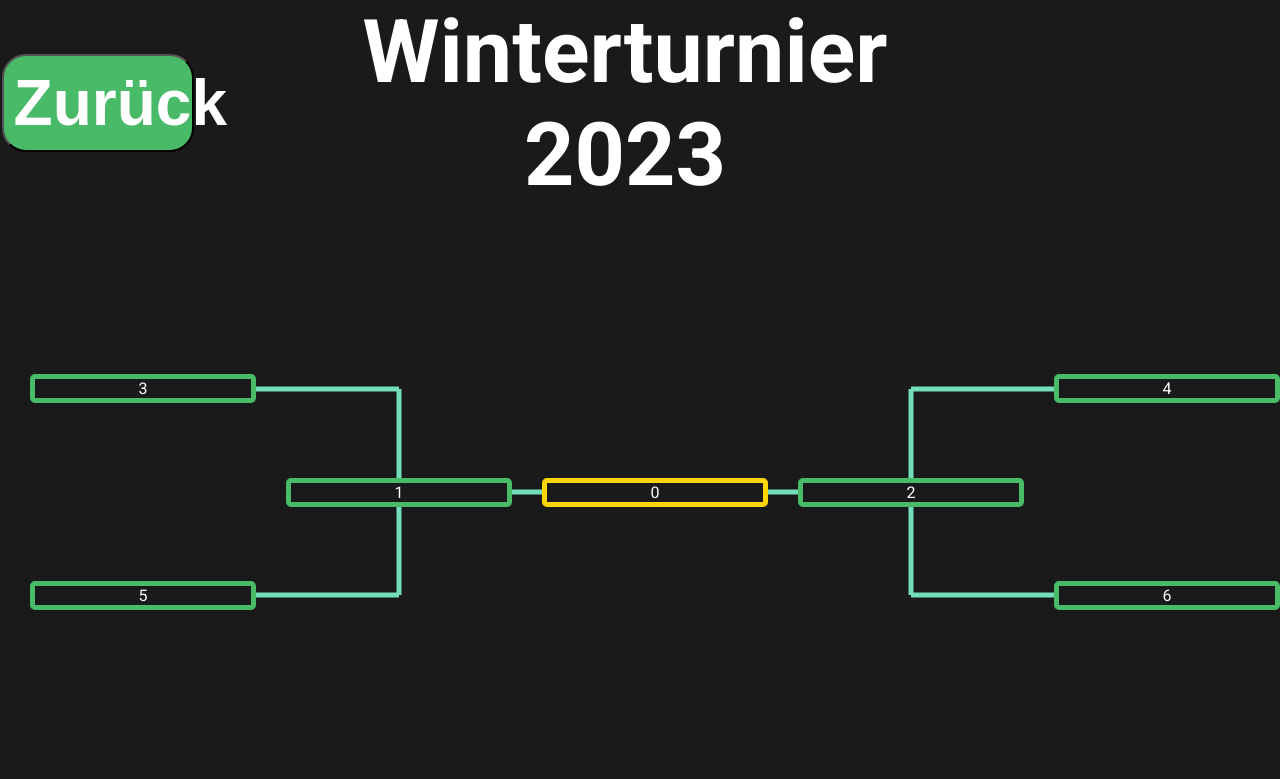
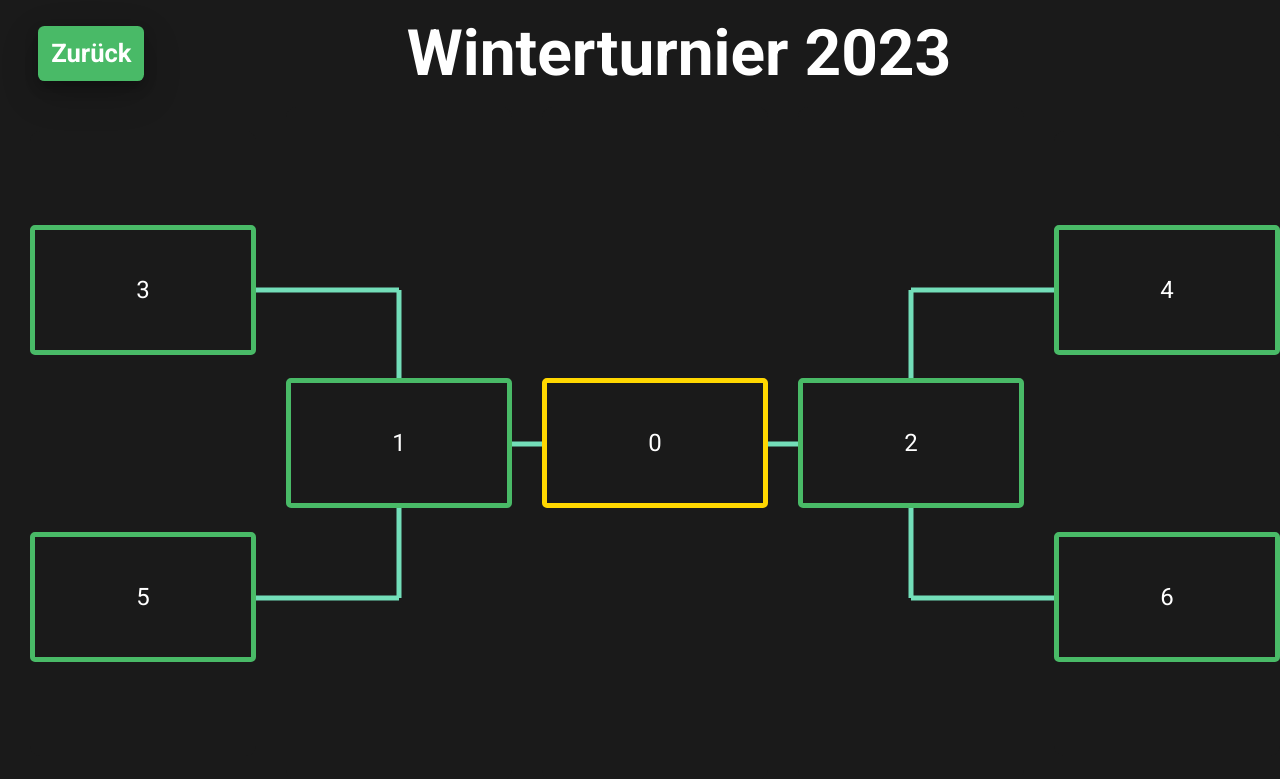
Before and after one commit to TechnikAG-HHG/footballtree, a Flask app: template code/templates/websitetree.html in a window 1280 px wide. Shown: the top 779 px of the page. Run offline with Flask 3, Linux system fonts and the light colour scheme; the template is opened without the code that fills it, so the values that code supplies are empty; parts of the project's set-up code (start-up, migrations or seed data) failed here and were passed over.

Commit message:
tree website almost finished
Also deleted websitetest.js

```diff
--- a/code/static/websitetree.css
+++ b/code/static/websitetree.css
@@ -3,22 +3,26 @@ body {
     width: 100%;
     margin: 0; /* Add this line */
     padding: 0; /* Add this line */
+    font-family: "Roboto", sans-serif;
+    scroll-behavior: smooth;
 }
 
-h1 {
+.header {
+    flex-direction: row;
+    display: flex;
+    align-items: flex-start;
+}
+
+.header h1 {
     color: white;
-    font-size: 11vh;
+    font-size: 5vw;
     text-align: center;
-    font-family: "Roboto", sans-serif;
-    padding-top: 0vh;
-    flex-shrink: 10;
     align-self: center;
     margin: 0;
+    padding-left: 20vw;
 }
 
 body {
-    display: flex;
-    justify-content: space-around;
     background-color: #1a1a1a;
     font-family: "Roboto", sans-serif;
     flex-direction: column;
@@ -31,13 +35,11 @@ body {
     margin: 0;
     padding: 0;
     display: flex;
-    justify-content: space-around;
-    align-items: center;
-    align-self: center;
 }
 
 .drawn-box {
     width: 100%;
+    height: 100%;
     background-color: #1a1a1a;
     border: 5px solid transparent;
     border-radius: 10px;
@@ -64,7 +66,7 @@ body {
 
 .drawn-sub-box {
     width: 100%;
-    height: 100%;
+    height: 15vh;
     background-color: #1a1a1a;
     border: 5px solid #49ba67;
     border-radius: 5px;
@@ -79,7 +81,7 @@ body {
 
 .drawn-sub-box-final {
     width: 100%;
-    height: 100%;
+    height: 15vh;
     background-color: #1a1a1a;
     border: 5px solid gold;
     border-radius: 5px;
@@ -92,38 +94,43 @@ body {
     z-index: 99;
 }
 
-.header {
+#returnButton {
+    background-color: #49ba67;
+    border: none;
+    border-radius: 0.5vw;
+    color: white;
+    padding: 1vw;
+    text-align: center;
+    text-decoration: none;
+    display: inline-block;
+    font-size: 2vw;
+    margin: 0.5vw;
+    cursor: pointer;
+    align-self: center;
+    margin-bottom: 2vw;
+    margin-top: 2vw;
+    font-family: "Roboto", sans-serif;
+    font-weight: bold;
+    box-shadow: 0 0.5vw 1vw 0 rgba(0, 0, 0, 0.24),
+        0 1vw 3vw 0 rgba(0, 0, 0, 0.19);
+    margin-left: 3vw;
+}
+
+#returnButton:hover {
+    background-color: #3d8e4f;
+    box-shadow: 0 0.5vw 1vw 0 rgba(0, 0, 0, 0.24),
+        0 1vw 3vw 0 rgba(0, 0, 0, 0.19);
+}
+
+.team-name {
+    width: 100%;
+    height: 100%;
+    margin-right: 0.5vw;
+    margin-left: 0.5vw;
+    font-size: 150%;
+    color: white;
+    font-family: "Roboto", sans-serif;
     display: flex;
     justify-content: space-evenly;
     align-items: center;
-    flex-direction: row;
-    margin: 0;
-    padding: 0;
-    width: 75%;
-    margin-right: 25%;
 }
-
-#returnButton {
-    background-color: #49ba67; /* Replace with your preferred green color */
-    color: white; /* Text color */
-    text-align: center;
-    text-decoration: none;
-    display: inline-block;
-    font-size: 16px; /* Adjust as needed */
-    margin: 4px 2px;
-    cursor: pointer;
-    border-radius: 3vh;
-    margin-right: 10%;
-    font-size: 400%;
-    font-weight: bold;
-    width: 20%;
-    height: 20%;
-    padding-top: 1%;
-    padding-bottom: 1%;
-    padding-left: 1%;
-    padding-right: 1%;
-}
-
-#returnButton:hover {
-    background-color: #3d8e4f; /* Add a darker green color on hover */
-}
```
Also changed, not shown: code/static/websitetest.js (deleted, +0 -47 lines), code/static/websitetree.js (+42 -5 lines), data/data.db.
